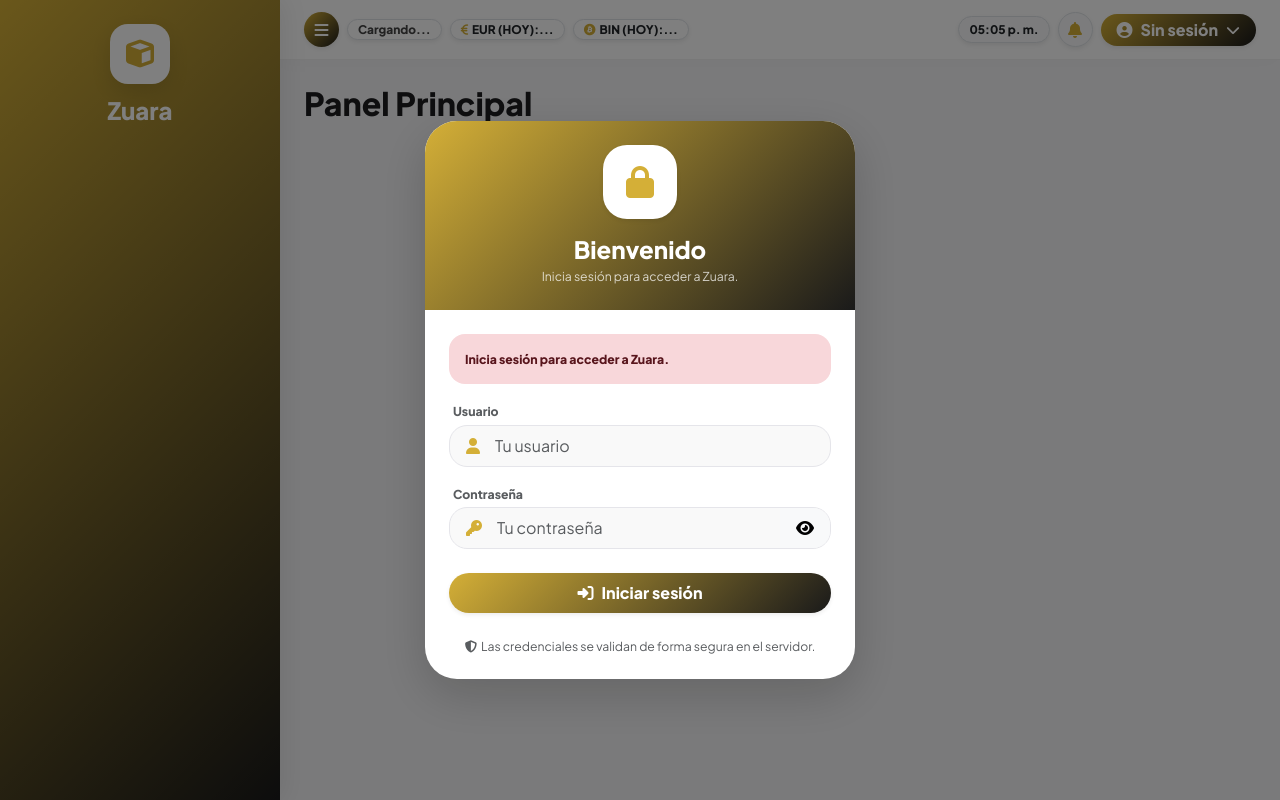
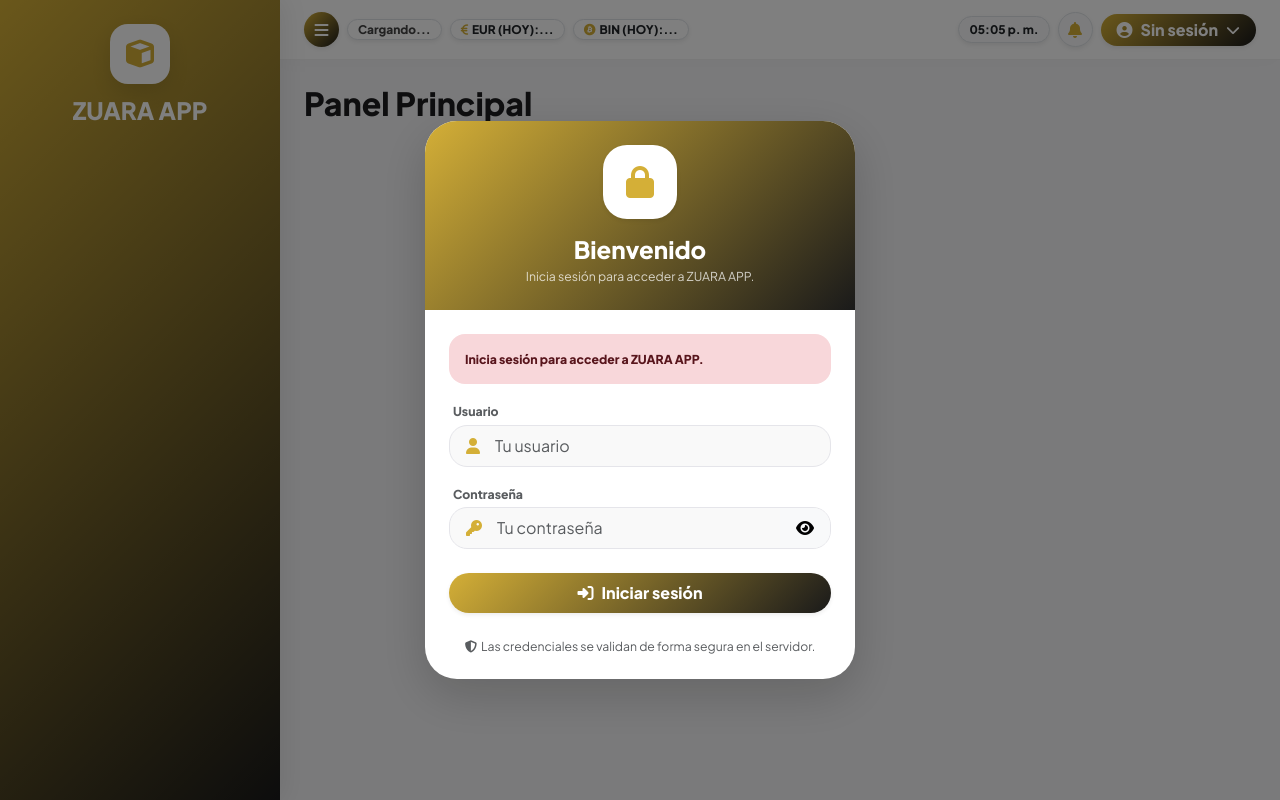
Before and after one commit to avilamorasoluciones/zuara, a Flask app: page / in a window 1280 px wide. Run offline with Flask 3, Linux system fonts and the light colour scheme; data that the repository does not hold is empty; some libraries are stand-ins or nearby versions.

Commit message:
Actualizacion de codigo

```diff
--- a/static/main.js
+++ b/static/main.js
@@ -5,7 +5,7 @@ let carritoVentas = [];
 let tasaActualEur = 0;
 let stockPorAlmacenTemp = [];
 let notificacionesGlobales = {};
-let configSis = { nombre_empresa: 'Zuara', theme_color_1: '#d4af37', theme_color_2: '#1a1a1a', font_family: "'Plus Jakarta Sans', sans-serif", permitir_descuentos: 'true', font_size: '14' };
+let configSis = { nombre_empresa: 'ZUARA APP', theme_color_1: '#d4af37', theme_color_2: '#1a1a1a', font_family: "'Plus Jakarta Sans', sans-serif", permitir_descuentos: 'true', font_size: '14' };
 let idTasaPendienteBorrar = null;
 let itemsDevolucionTemporal = [];
 let notasCreditoClienteActual = [];
@@ -139,7 +139,7 @@ function exigirPermiso(permiso, mensaje = 'No tienes permiso para realizar esta
 
 function aplicarConfiguracionEnInterfaz(configuracion) {
     configSis = { ...configSis, ...(configuracion || {}) };
-    const nombre = (configSis.nombre_empresa || configSis.company_name || 'Zuara').trim() || 'Zuara';
+    const nombre = (configSis.nombre_empresa || configSis.company_name || 'ZUARA APP').trim() || 'ZUARA APP';
     const fuente = configSis.font_family || configSis.app_font || "'Plus Jakarta Sans', sans-serif";
     const tamanio = String(configSis.font_size || '14');
     const color1 = configSis.theme_color_1 || configSis.tema_color_1 || '#d4af37';
@@ -1770,7 +1770,7 @@ window.onload = async () => {
     } else {
         actualizarSesionEnInterfaz();
         aplicarPermisosInterfaz();
-        abrirModalLogin('Inicia sesión para acceder a Zuara.');
+        abrirModalLogin('Inicia sesión para acceder a ZUARA APP.');
     }
 };
 
--- a/templates/index.html
+++ b/templates/index.html
@@ -3,7 +3,7 @@
 <head>
     <meta charset="UTF-8">
     <meta name="viewport" content="width=device-width, initial-scale=1.0">
-    <title id="app-title">Zuara App</title>
+    <title id="app-title">ZUARA APP</title>
     <link href="https://fonts.googleapis.com/css2?family=Plus+Jakarta+Sans:wght@400;600;800&family=Inter:wght@400;600;800&family=Roboto:wght@400;700&family=Poppins:wght@400;600&family=Montserrat:wght@400;700&display=swap" rel="stylesheet">
     <link href="https://cdn.jsdelivr.net/npm/bootstrap@5.3.0/dist/css/bootstrap.min.css" rel="stylesheet">
     <link rel="stylesheet" href="https://cdnjs.cloudflare.com/ajax/libs/font-awesome/6.4.0/css/all.min.css">
@@ -40,7 +40,7 @@
     <div class="sidebar theme-bg" id="sidebar-wrapper">
         <div class="sidebar-heading text-center py-4 fs-4 fw-bold animate-zoom-in text-white">
             <div class="logo-container mx-auto mb-2 bg-white bounce-hover"><i class="fa-solid fa-cube fs-3 icono-giratorio text-theme-solid"></i></div>
-            <span id="brand-name">Zuara</span>
+            <span id="brand-name">ZUARA</span>
         </div>
         <div class="list-group list-group-flush mt-2 ps-2 pb-4">
             <a href="#" class="list-group-item list-group-item-action nav-link active" data-permiso="panel" data-modulo="panel" onclick="showModule('panel')"><span class="icon-bubble sidebar-bubble"><i class="fa-solid fa-house"></i></span> Panel Principal</a>
@@ -578,7 +578,7 @@
             <div class="theme-bg p-4 text-center text-white">
                 <div class="login-illustration bg-white text-theme-solid shadow-sm mb-3"><i class="fa-solid fa-lock fs-2"></i></div>
                 <h4 class="fw-bolder mb-1" id="titulo-modal-login">Bienvenido</h4>
-                <p class="mb-0 small opacity-75">Inicia sesión para acceder a <span id="login-brand-name">Zuara</span>.</p>
+                <p class="mb-0 small opacity-75">Inicia sesión para acceder a <span id="login-brand-name">ZUARA APP</span>.</p>
             </div>
             <div class="modal-body p-4">
                 <form id="form-login" onsubmit="iniciarSesion(event)" autocomplete="on">
```
